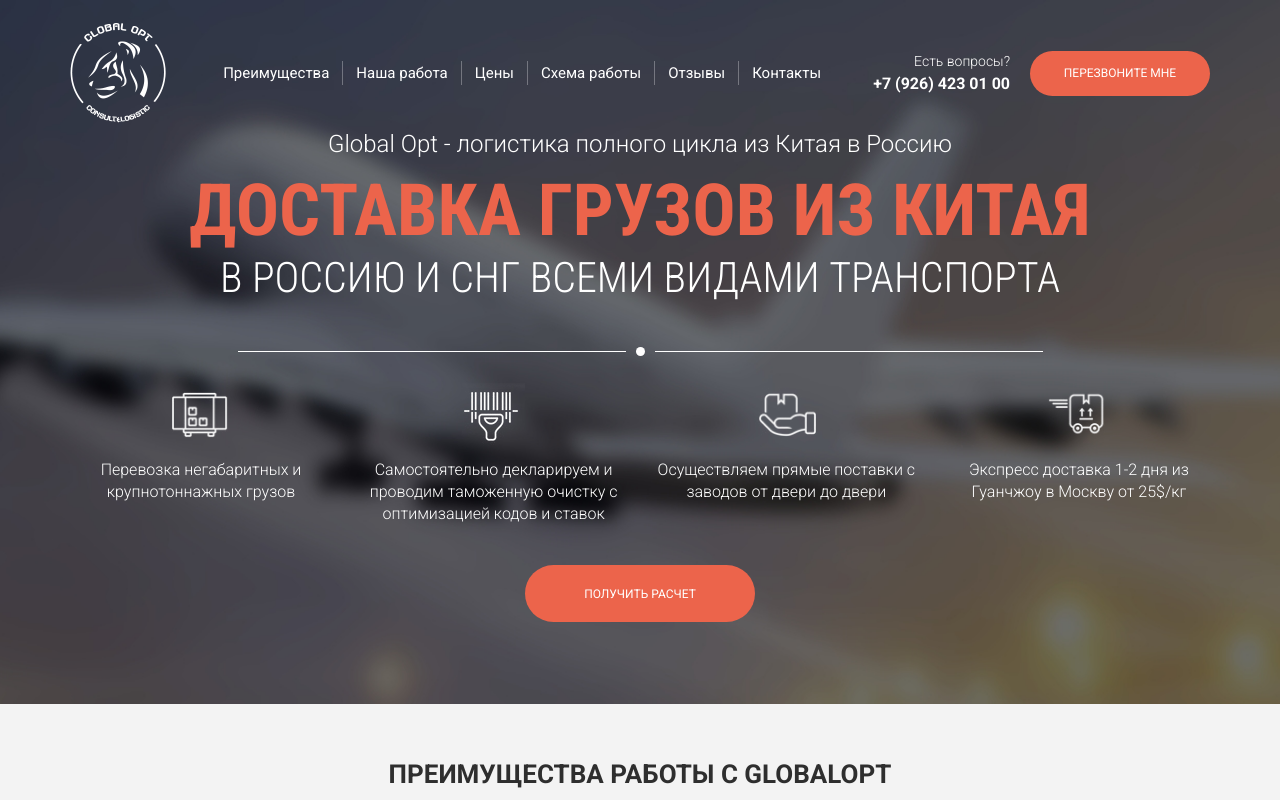
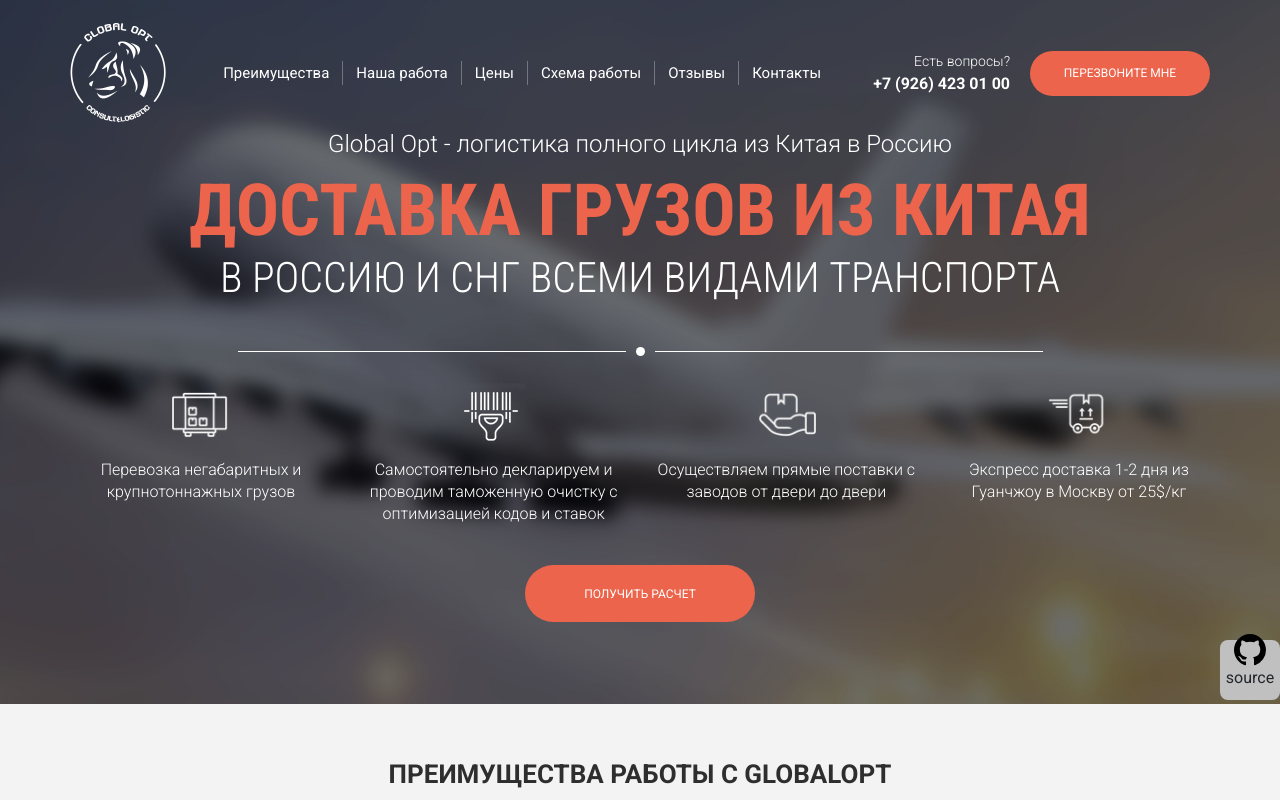
Before and after one commit to ualiyevvv/copters, a website: page index.html in a window 1280 px wide. Shown: the top 800 px of the page. Drawn offline with Linux system fonts and the light colour scheme.

Commit message:
Update index.html

```diff
--- a/index.html
+++ b/index.html
@@ -12,7 +12,30 @@
 
 </head>
 <body>
-
+    <div class="github">
+        <a href="https://github.com/ualiyevvv/copters">
+            <svg height="32" aria-hidden="true" viewBox="0 0 16 16" version="1.1" width="32" data-view-component="true" class="octicon octicon-mark-github v-align-middle">
+                <path fill-rule="evenodd" d="M8 0C3.58 0 0 3.58 0 8c0 3.54 2.29 6.53 5.47 7.59.4.07.55-.17.55-.38 0-.19-.01-.82-.01-1.49-2.01.37-2.53-.49-2.69-.94-.09-.23-.48-.94-.82-1.13-.28-.15-.68-.52-.01-.53.63-.01 1.08.58 1.23.82.72 1.21 1.87.87 2.33.66.07-.52.28-.87.51-1.07-1.78-.2-3.64-.89-3.64-3.95 0-.87.31-1.59.82-2.15-.08-.2-.36-1.02.08-2.12 0 0 .67-.21 2.2.82.64-.18 1.32-.27 2-.27.68 0 1.36.09 2 .27 1.53-1.04 2.2-.82 2.2-.82.44 1.1.16 1.92.08 2.12.51.56.82 1.27.82 2.15 0 3.07-1.87 3.75-3.65 3.95.29.25.54.73.54 1.48 0 1.07-.01 1.93-.01 2.2 0 .21.15.46.55.38A8.013 8.013 0 0016 8c0-4.42-3.58-8-8-8z"></path>
+            </svg>
+        </a>
+        <p>source</p>
+    </div>
+    <style>
+        .github {
+            position: fixed;
+            width: 60px;
+            height: 60px;
+            right: 0;
+            bottom: 100px;
+            background-color: silver;
+            display: flex;
+            flex-direction: column;
+            align-items: center;
+            justify-content: center;
+            border-radius: 8px;
+            cursor: pointer;
+        }
+    </style>
     <section class="promo">
         <div class="container">
             <header class="header">
```
